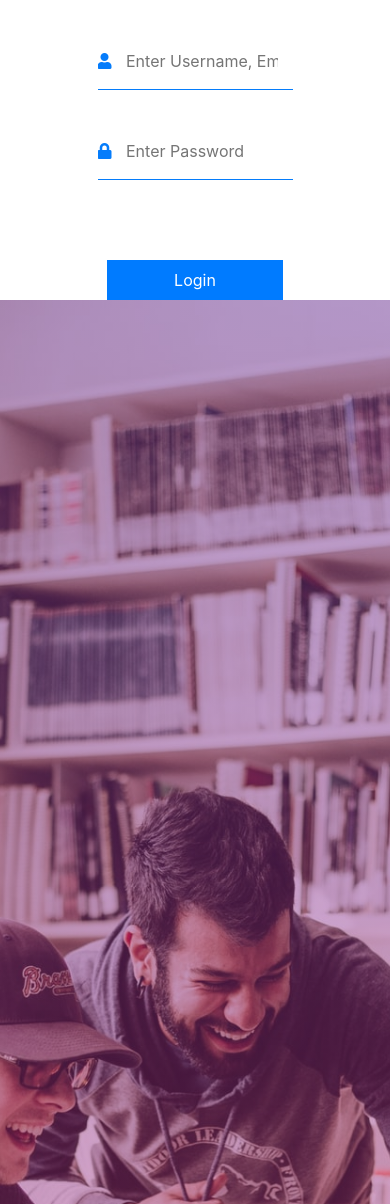
After one commit to godson-pius/registryapp, a PHP site: page /student/login.html in a window 390 px wide. The commit adds this page. Run offline with PHP 8.4, Linux system fonts and the light colour scheme.

Commit message:
Login Page
Am still working on it tho

```diff
--- a/student/dashboard.html
+++ b/student/dashboard.html
@@ -11,7 +11,7 @@
 <link rel="stylesheet" href="../vendor/caleandar-master/css/theme2.css">
 <script src="../vendor/caleandar-master/js/caleandar.js"></script>
 </head>
-<body>
+<body id="main">
 <section class="container-fluid   " style="background-color: #F8FBFF;">
 <div class="row">
 <div class="col-sm-2 nv w-25  col-md-1    box ">
@@ -60,10 +60,11 @@ background-size: cover; background-position: center; object-fit: contain;">
 
 </div>
 <div class="col-sm-10 main container  row d-md-flex d-md-flex-row" >
-<div class=" col-sm-12 col-md-7 col-lg-6 pt-4 px-lg-5 px-md-4">
     <div class="ham " >
         <i class="fas fa-align-justify    burger"></i>
     </div>
+<div class=" col-sm-12 none  col-md-7 col-lg-6 pt-4 px-lg-5 px-md-4">
+
 <h3>Your<br>dashboard</h3>
 <p class="pt-3" style="color: #C8D0DE;font-size: small;">Today's timeline</p>
 <div class="d-flex flex-column">
--- /dev/null
+++ b/student/login.html
@@ -0,0 +1,72 @@
+<!DOCTYPE html>
+<html lang="en">
+<head>
+    <meta charset="UTF-8">
+    <meta name="viewport" content="width=device-width, initial-scale=1.0">
+    <link rel="stylesheet" href="../vendor/bootstrap-4.4.1-dist/css/bootstrap.min.css">
+    <link rel="stylesheet" href="../vendor/fontawesome-free/css/all.min.css">
+    <link rel="stylesheet" href="../css/login.css">
+
+    <title>Login</title>
+   <style>
+       button{
+           width: 45% !important;
+           margin-top: 5rem;
+           border: none;
+           outline: none;
+           padding: 0.5rem;
+
+       }
+       input{
+        width: 80%;
+        border: none;
+        outline: none;
+       }
+       .input{
+
+           position: relative;
+           overflow: hidden;
+            height: 90px;
+            width: 50%;
+           border-bottom: 1px solid #057cfb;
+       }
+      i{
+          padding-right: 0.5rem;
+          color: #057cfb;
+      }
+      .pic::before{
+          content: '';
+          background:linear-gradient(#833AB4,#C13584);
+          opacity: .4;
+          width: 100%;
+          height: 100%;
+          position: absolute;
+      }
+   </style>
+</head>
+<body>
+    <section class="container-fluid p-0  " style="height: 100vh; overflow: hidden;">
+        <div class="row">
+        <div class="col-md-6 d-flex flex-column  justify-content-center align-items-center">
+            <div class="input">
+                <i class="fas fa-user    "></i>
+
+                <input type="text" placeholder="Enter Username, Email or StudentID" class="  my-5">
+            </div>
+
+            <div class="input">
+                <i class="fas fa-lock    "></i>
+                <input type="password" placeholder="Enter Password" class="  my-5">
+            </div>
+            <button class="button btn-primary">Login</button>
+
+        </div>
+
+        <div class="col-md-6 pic p-0" style="height: 100vh; background: url(../images/priscilla-du-preez-XkKCui44iM0-unsplash.jpg) center/cover; object-fit: cover;">
+
+        </div>
+    </div>
+    </section>
+
+</body>
+</html>
```
Also changed, not shown: css/style.css (+31 -4 lines), js/main.js (+14 -4 lines), images/priscilla-du-preez-XkKCui44iM0-unsplash.jpg (added).
